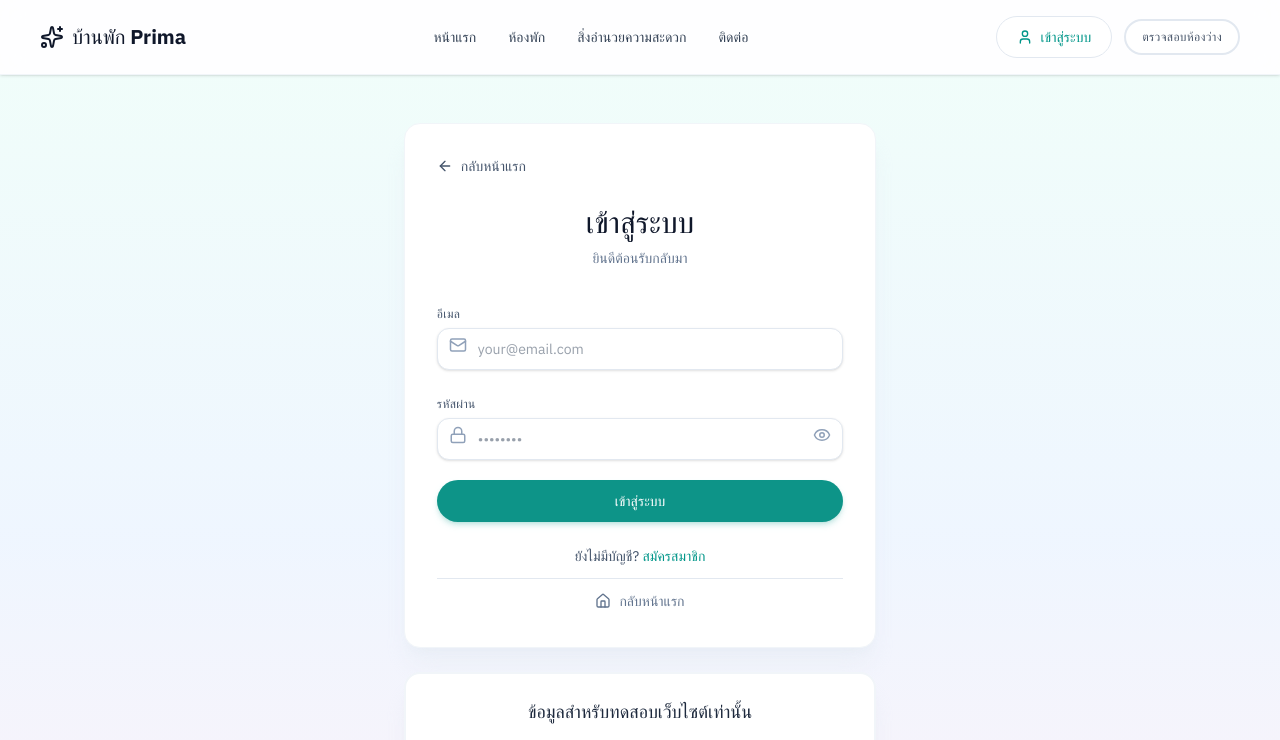
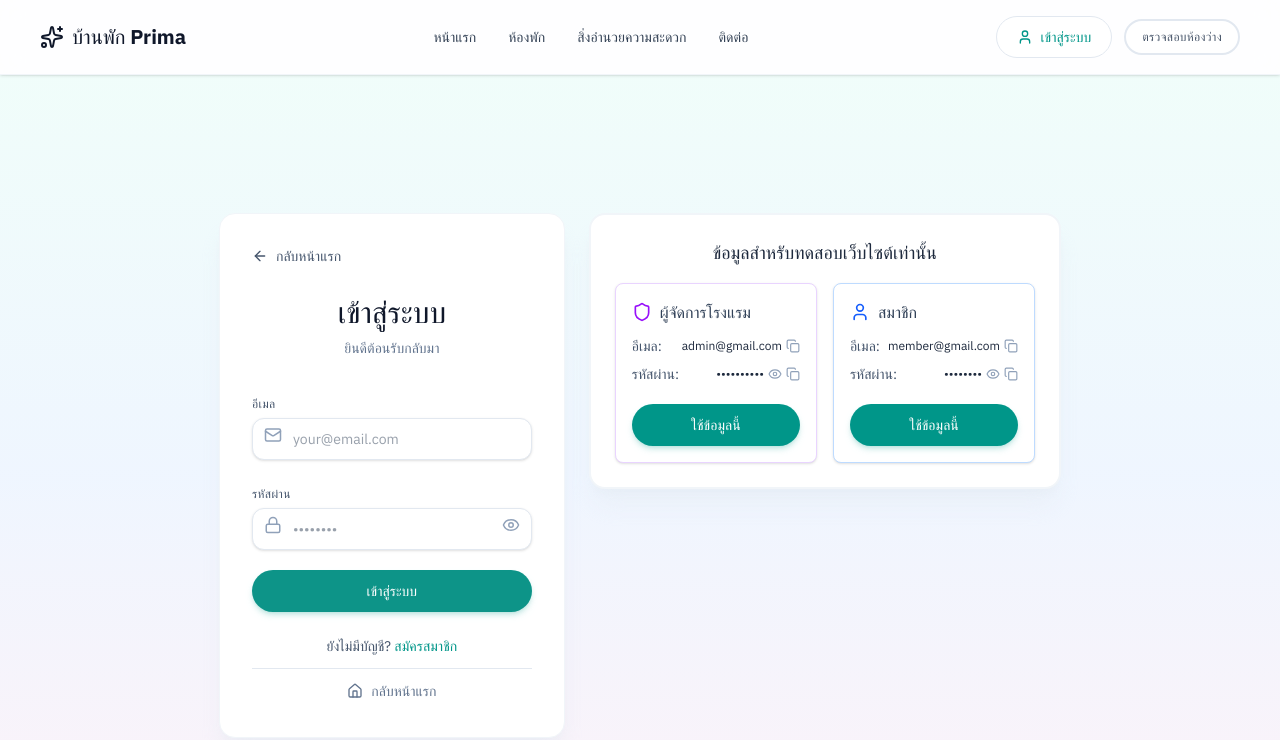
Before and after one commit to PeerapatAtta/React-Hotel-Project2, a React (Vite) app: page /login in a window 1280 px wide. Shown: the top 740 px of the page. Built offline with nearby package versions, Linux system fonts and the light colour scheme; no server answers; the database is empty.

Commit message:
Login page: add test data

```diff
--- a/src/pages/LoginPage.jsx
+++ b/src/pages/LoginPage.jsx
@@ -15,6 +15,7 @@ export default function LoginPage() {
   const [errors, setErrors] = useState({})
   const [isLoading, setIsLoading] = useState(false)
   const [showPassword, setShowPassword] = useState(false)
+  const [showTestPassword, setShowTestPassword] = useState({ admin: false, member: false })
 
   const handleFillCredentials = (email, password) => {
     setFormData({ email, password })
@@ -89,7 +90,9 @@ export default function LoginPage() {
   return (
     <div className="min-h-screen flex items-center justify-center py-12 px-4 bg-gradient-to-b from-teal-50 via-blue-50 to-pink-50">
       <Container>
-        <Card className="max-w-md mx-auto p-8 shadow-xl">
+        <div className="flex flex-col lg:flex-row gap-6 items-start justify-center max-w-5xl mx-auto">
+          {/* Login Card */}
+          <Card className="w-full lg:w-auto lg:max-w-md flex-shrink-0 p-8 shadow-xl">
             {/* Back to Home Link */}
             <div className="mb-6">
               <Link
@@ -181,7 +184,7 @@ export default function LoginPage() {
           </Card>
 
           {/* Test Credentials Card */}
-        <Card className="max-w-md mx-auto mt-6 p-6 shadow-xl border-2 border-amber-200 bg-amber-50/50">
+          <Card className="w-full lg:w-auto lg:max-w-md flex-shrink-0 p-6 shadow-xl border-2 border-amber-200 bg-amber-50/50">
             <div className="mb-4">
               <h3 className="text-lg font-semibold text-slate-800 text-center">
                 ข้อมูลสำหรับทดสอบเว็บไซต์เท่านั้น
@@ -212,7 +215,16 @@ export default function LoginPage() {
                   <div className="flex items-center justify-between gap-2">
                     <span className="text-slate-600">รหัสผ่าน:</span>
                     <div className="flex items-center gap-1">
-                    <span className="font-mono text-xs text-slate-800">Admin1234th</span>
+                      <span className="font-mono text-xs text-slate-800">
+                        {showTestPassword.admin ? 'Admin1234th' : '••••••••••'}
+                      </span>
+                      <button
+                        onClick={() => setShowTestPassword(prev => ({ ...prev, admin: !prev.admin }))}
+                        className="text-slate-400 hover:text-teal-600 transition-colors"
+                        title={showTestPassword.admin ? 'ซ่อนรหัสผ่าน' : 'แสดงรหัสผ่าน'}
+                      >
+                        {showTestPassword.admin ? <EyeOff size={14} /> : <Eye size={14} />}
+                      </button>
                       <button
                         onClick={() => handleCopy('Admin1234th')}
                         className="text-slate-400 hover:text-teal-600 transition-colors"
@@ -255,7 +267,16 @@ export default function LoginPage() {
                   <div className="flex items-center justify-between gap-2">
                     <span className="text-slate-600">รหัสผ่าน:</span>
                     <div className="flex items-center gap-1">
-                    <span className="font-mono text-xs text-slate-800">member1234</span>
+                      <span className="font-mono text-xs text-slate-800">
+                        {showTestPassword.member ? 'member1234' : '••••••••'}
+                      </span>
+                      <button
+                        onClick={() => setShowTestPassword(prev => ({ ...prev, member: !prev.member }))}
+                        className="text-slate-400 hover:text-teal-600 transition-colors"
+                        title={showTestPassword.member ? 'ซ่อนรหัสผ่าน' : 'แสดงรหัสผ่าน'}
+                      >
+                        {showTestPassword.member ? <EyeOff size={14} /> : <Eye size={14} />}
+                      </button>
                       <button
                         onClick={() => handleCopy('member1234')}
                         className="text-slate-400 hover:text-teal-600 transition-colors"
@@ -276,6 +297,7 @@ export default function LoginPage() {
               </div>
             </div>
           </Card>
+        </div>
       </Container>
     </div>
   )
```
Lines whose indentation alone changed are shown as unchanged.
